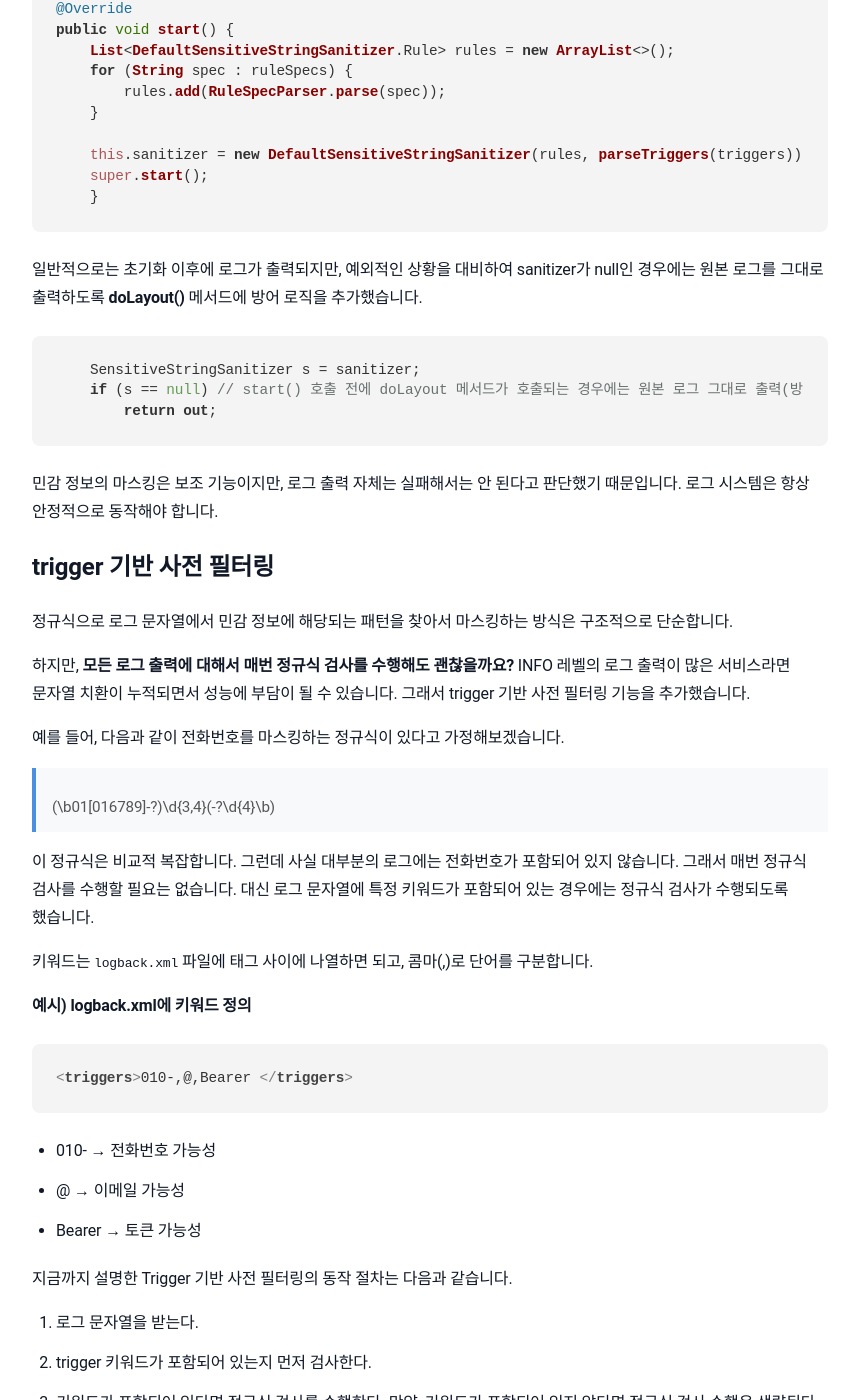
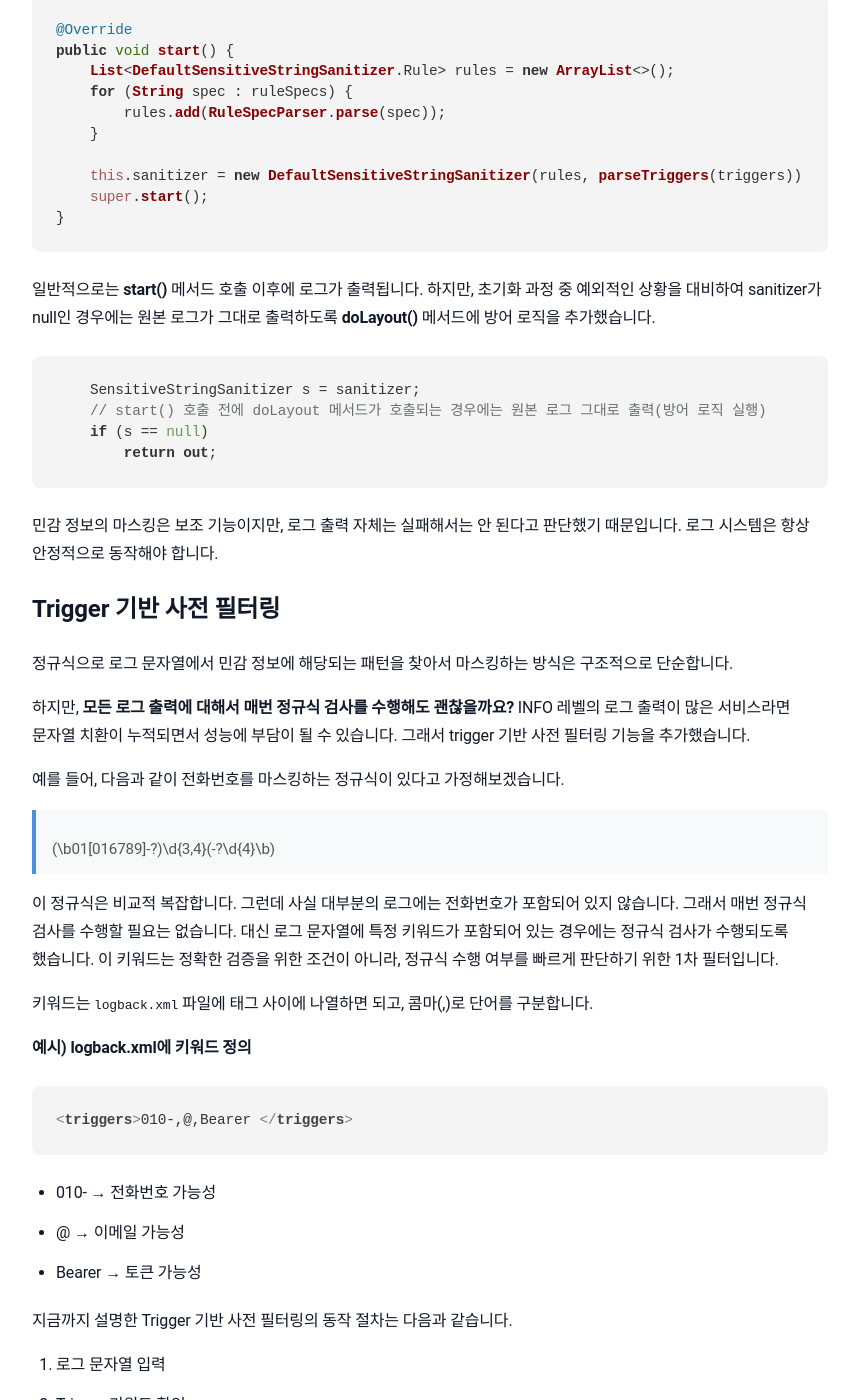
Before and after one commit to sanghoon-lee/sanghoon-lee.github.io, a Jekyll site: the page built from _posts/2026-02-18-logging-pattern-mask2.md, in a window 1280 px wide and 1400 px high, scrolled down 1892 px. Shown: the whole window, without its empty margins (210-1064 px from the left). Built offline with Jekyll 4.4.1, drawn with Linux system fonts in a browser that asks for light colours; nearby versions of some CDN libraries; comment, search, counter and statistics services are not loaded; some of the changed text lies outside the part shown.

Commit message:
logging-pattern-mask 포스팅 2부 내용 수정

````diff
--- a/_posts/2026-02-18-logging-pattern-mask2.md
+++ b/_posts/2026-02-18-logging-pattern-mask2.md
@@ -14,11 +14,11 @@ Logback에서 로그 출력을 처리하는 과정은 다음과 같습니다.
 3. PatternLayout이 이벤트 내용을 문자열로 변환
 4. 변환된 문자열이 Appender를 통해 출력
 
-토이 프로젝트에서 로그 마스킹 기능을 구현하기 위해서 개입한 지점은 3번과 4번 사이입니다. 로그가 출력되기 직전에 민감 정보를 찾아서 마스킹하도록 구현하는 것이 핵심이기 때문입니다.
+토이 프로젝트에서 로그 마스킹 기능을 구현하기 위해서 개입한 지점은 3번과 4번 사이입니다. 로그가 출력되기 직전에 민감 정보를 마스킹하는 것이 핵심이기 때문입니다.
 
 ## PatternLayout 클래스의 확장
 
-그래서 `PatternLayout`를 상속받은 `MaskingPatternLayout` 클래스에서 이벤트 내용을 문자열로 변환할 때 호출되는 **doLayout()** 메소드를 오버라이드했습니다.
+그래서 `PatternLayout`을 상속받은 `MaskingPatternLayout` 클래스에서 이벤트 내용을 문자열로 변환할 때 호출되는 **doLayout()** 메소드를 오버라이드했습니다.
 
 **MaskingPatternLayout.java**
 ```java
@@ -29,7 +29,8 @@ public String doLayout(ILoggingEvent event) {
         return out;
 
     SensitiveStringSanitizer s = sanitizer;
-    if (s == null) // start() 호출 전에 doLayout 메서드가 호출되는 경우에는 원본 로그 그대로 출력(방어 로직 실행)
+    // start() 호출 전에 doLayout 메서드가 호출되는 경우에는 원본 로그 그대로 출력(방어 로직 실행)
+    if (s == null)
         return out;
 
     return s.sanitize(out);
@@ -62,20 +63,21 @@ public void start() {
 
     this.sanitizer = new DefaultSensitiveStringSanitizer(rules, parseTriggers(triggers));
     super.start();
-    }
+}
 ```
 
-일반적으로는 초기화 이후에 로그가 출력되지만, 예외적인 상황을 대비하여 sanitizer가 null인 경우에는 원본 로그를 그대로 출력하도록 **doLayout()** 메서드에 방어 로직을 추가했습니다.
+일반적으로는 **start()** 메서드 호출 이후에 로그가 출력됩니다. 하지만, 초기화 과정 중 예외적인 상황을 대비하여 sanitizer가 null인 경우에는 원본 로그가 그대로 출력하도록 **doLayout()** 메서드에 방어 로직을 추가했습니다.
 
 ```java
     SensitiveStringSanitizer s = sanitizer;
-    if (s == null) // start() 호출 전에 doLayout 메서드가 호출되는 경우에는 원본 로그 그대로 출력(방어 로직 실행)
+    // start() 호출 전에 doLayout 메서드가 호출되는 경우에는 원본 로그 그대로 출력(방어 로직 실행)
+    if (s == null)
         return out;
 ```
 민감 정보의 마스킹은 보조 기능이지만, 로그 출력 자체는 실패해서는 안 된다고 판단했기 때문입니다.
 로그 시스템은 항상 안정적으로 동작해야 합니다.
 
-## trigger 기반 사전 필터링
+## Trigger 기반 사전 필터링
 
 정규식으로 로그 문자열에서 민감 정보에 해당되는 패턴을 찾아서 마스킹하는 방식은 구조적으로 단순합니다.
 
@@ -85,7 +87,7 @@ public void start() {
 
 > (\b01[016789]-?)\d{3,4}(-?\d{4}\b)
 
-이 정규식은 비교적 복잡합니다. 그런데 사실 대부분의 로그에는 전화번호가 포함되어 있지 않습니다. 그래서 매번 정규식 검사를 수행할 필요는 없습니다. 대신 로그 문자열에 특정 키워드가 포함되어 있는 경우에는 정규식 검사가 수행되도록 했습니다.
+이 정규식은 비교적 복잡합니다. 그런데 사실 대부분의 로그에는 전화번호가 포함되어 있지 않습니다. 그래서 매번 정규식 검사를 수행할 필요는 없습니다. 대신 로그 문자열에 특정 키워드가 포함되어 있는 경우에는 정규식 검사가 수행되도록 했습니다. 이 키워드는 정확한 검증을 위한 조건이 아니라, 정규식 수행 여부를 빠르게 판단하기 위한 1차 필터입니다.
 
 키워드는 `logback.xml` 파일에 <trigger></trigger> 태그 사이에 나열하면 되고, 콤마(,)로 단어를 구분합니다.
 
@@ -98,15 +100,13 @@ public void start() {
 * Bearer → 토큰 가능성
 
 지금까지 설명한 Trigger 기반 사전 필터링의 동작 절차는 다음과 같습니다.
-1. 로그 문자열을 받는다.
-2. trigger 키워드가 포함되어 있는지 먼저 검사한다.
-3. 키워드가 포함되어 있다면 정규식 검사를 수행한다. 만약, 키워드가 포함되어 있지 않다면 정규식 검사 수행은 생략된다.
-
-**요약**
-> * Trigger → 빠른 1차 필터
-> * 정규식 검사 → 정확한 2차 판별
+1. 로그 문자열 입력
+2. Trigger 키워드 확인
+3. 키워드가 포함되어 있으면 정규식 검사를 수행, 그렇지 않으면 생략
 
 ## DefaultSensitiveStringSanitizer 클래스의 구현
+
+Trigger 기반 사전 필터링 기능은 `DefaultSensitiveStringSanitizer` 클래스의 **maybeSensitive()**메서드에 구현했습니다.
 
 **DefaultSensitiveStringSanitizer.java**
 ```java
@@ -123,7 +123,7 @@ private boolean maybeSensitive(String input) {
     return false;
 }
 ```
-sanitize() 메서드에서 로그 메시지를 가공하기 maybeSensitive()를 호출해서 특정 문자열의 포함 여부를 확인합니다.
+로그 문자열은 `DefaultSensitiveStringSanitizer` 클래스의 **sanitize()** 메서드로 입력됩니다. 여기에서 **maybeSensitive()**가 호출되면서 Trigger 기반 사전 필터링 기능이 작동하게 됩니다. Trigger 키워드가 포함되어 있는 경우에만 Rule에 정의된 정규식이 적용됩니다.
 
 **DefaultSensitiveStringSanitizer.java**
 ```java
@@ -132,7 +132,7 @@ public String sanitize(String input) {
     if (input == null || input.isEmpty())
         return input;
 
-    // triggers가 있으면 "민감 가능성" 빠른 체크로 대부분 로그는 스킵
+    // triggers가 있으면 "민감 가능성" 빠른 체크로 대부분 로그는 정규식 검사&마스킹 처리를 생략
     if (!maybeSensitive(input))
         return input;
 
@@ -143,7 +143,11 @@ public String sanitize(String input) {
     return out;
 }
 ```
+**요약**
+> * Trigger → 빠른 1차 필터
+> * 정규식 검사 → 정확한 2차 판별
 
+토이 프로젝트에서는 구조를 단순하게 하기 위해서 Trigger 키워드와 하나라도 매칭되면 모든 Rule이 적용되도록 구현했습니다.
 
 # 포스팅 시리즈
 
````
